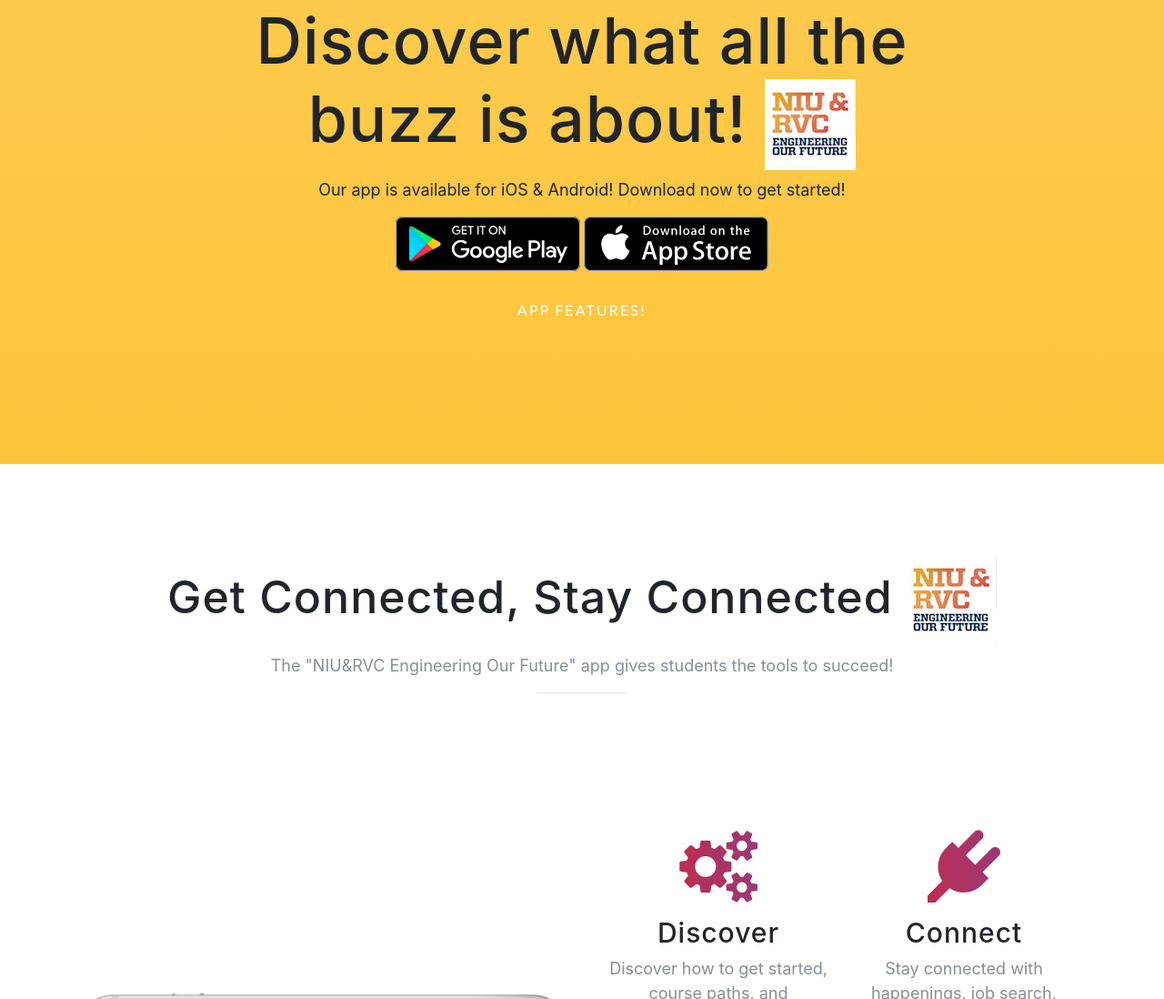
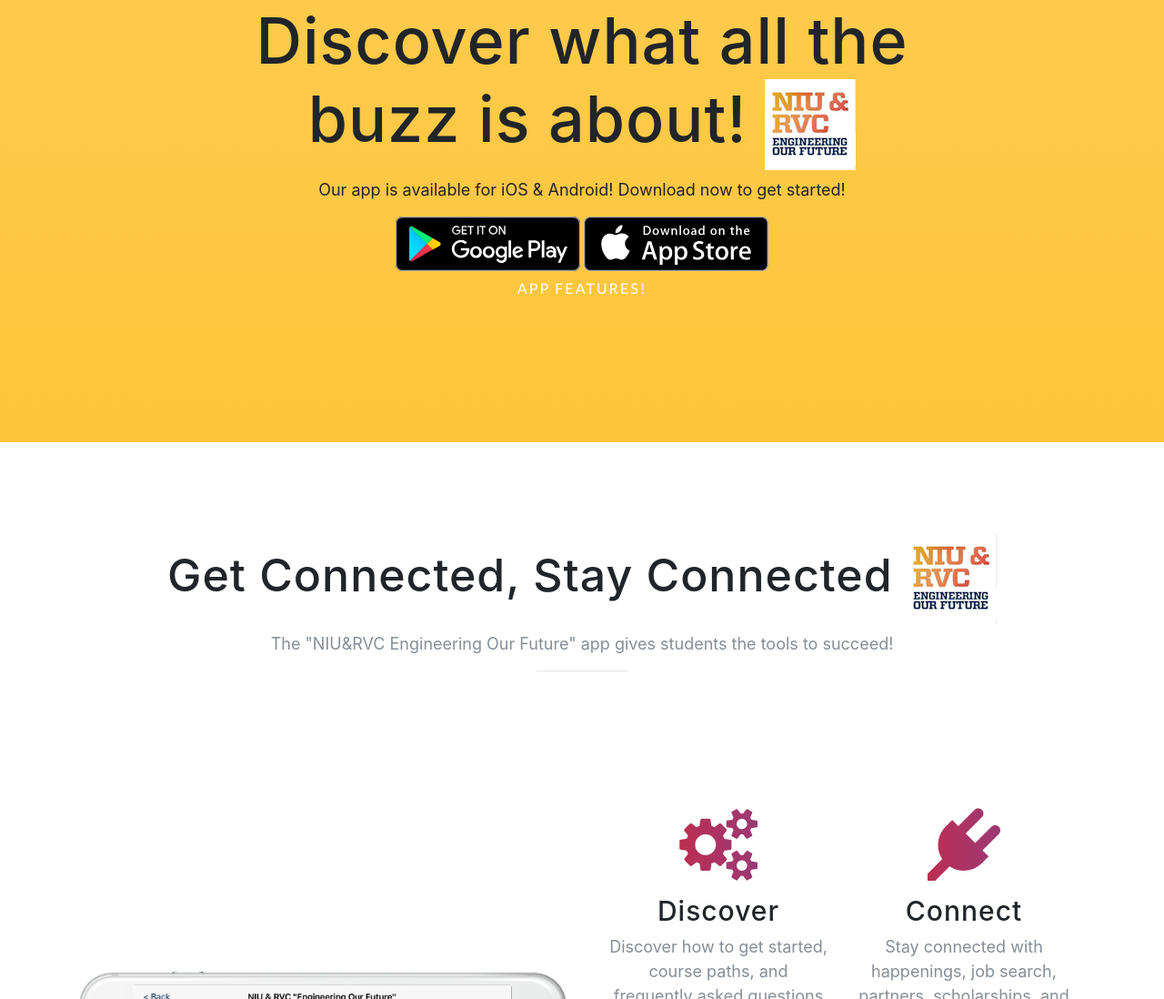
Before and after one commit to niurvc/niurvc.github.io, a website with bundled scripts: page index.html in a window 1280 px wide. Shown: the part 947-2045 px from the top of the page at 91% size. Built offline with nearby package versions, Linux system fonts and the light colour scheme; a web font is replaced by a local one.

Commit message:
Update index.html

```diff
--- a/index.html
+++ b/index.html
@@ -109,9 +109,10 @@
             <div class="badges" style="user-select: auto;">
               <a class="badge-link" href="https://play.google.com/store/apps/details?id=appinventor.ai_ckonkol.NIUEngineeringRVC" style="user-select: auto;"><img src="img/google-play-badge.svg" alt="" style="user-select: auto;"></a>
               <a class="badge-link" href="https://itunes.apple.com/us/app/niu-engineering-rvc/id1302628811?mt=8" style="user-select: auto;"><img src="img/app-store-badge.svg" alt="" style="user-select: auto;"></a>
-           <br><br>
-                       <a href="#features" class="btn btn-outline btn-xl js-scroll-trigger" style="user-select: auto;">App Features!</a>
-            </div>
+            <div class="container" style="user-select: auto;">
+               <a href="#features" class="btn btn-outline btn-xl js-scroll-trigger" style="user-select: auto;">App Features!</a>
+              </div>
+              </div>
           </div>
         </div>
       </div>
```
